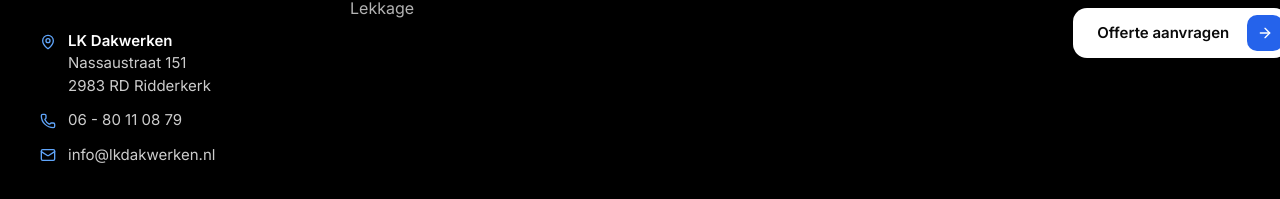
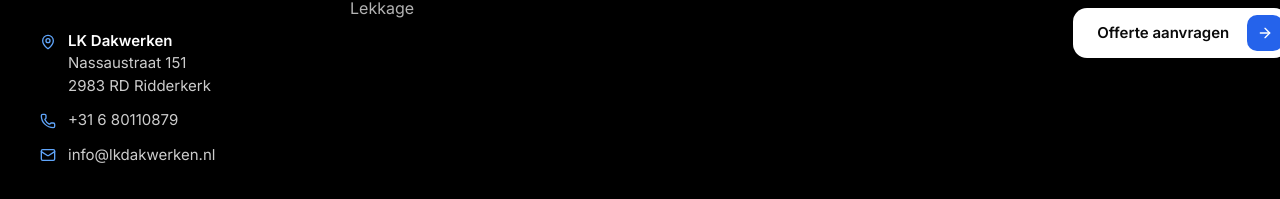
Before and after one commit to Semdesnoo/lkdakwerken, a Next.js app: page /lkdakwerken/blog in a window 1280 px wide. Shown: the part 3130-3329 px from the top of the page. Built offline with nearby package versions, Linux system fonts and the light colour scheme.

Commit message:
Telefoonnummer overal als +31 6 80110879

```diff
--- a/app/diensten/bitumen-daken/page.tsx
+++ b/app/diensten/bitumen-daken/page.tsx
@@ -577,7 +577,7 @@ export default function BitumenDakenPage() {
               </Link>
               <a href="tel:+31680110879" className="btn-ghost-invert">
                 <Phone className="w-4 h-4" aria-hidden="true" />
-                Bel 06 - 80 11 08 79
+                Bel +31 6 80110879
               </a>
             </div>
           </Reveal>
--- a/app/diensten/lekkage/page.tsx
+++ b/app/diensten/lekkage/page.tsx
@@ -101,7 +101,7 @@ export default function LekkagePage() {
         compact
       >
         <a href="tel:+31680110879" className="btn-pill">
-          <span className="label">Bel direct: 06 - 80 11 08 79</span>
+          <span className="label">Bel direct: +31 6 80110879</span>
           <span className="arrow"><Phone className="w-4 h-4" aria-hidden="true" /></span>
         </a>
         <Link href="/offerte?dienst=lekkage" className="btn-ghost-invert">
@@ -145,7 +145,7 @@ export default function LekkagePage() {
           </div>
           <div className="mt-10 text-center">
             <a href="tel:+31680110879" className="btn-pill justify-center inline-flex">
-              <span className="label">Bel 06 - 80 11 08 79</span>
+              <span className="label">Bel +31 6 80110879</span>
               <span className="arrow"><Phone className="w-4 h-4" aria-hidden="true" /></span>
             </a>
             <p className="mt-4 text-sm text-ink-500">
@@ -405,7 +405,7 @@ export default function LekkagePage() {
             </p>
             <div className="mt-8">
               <a href="tel:+31680110879" className="btn-pill">
-                <span className="label">Bel 06 - 80 11 08 79</span>
+                <span className="label">Bel +31 6 80110879</span>
                 <span className="arrow"><Phone className="w-4 h-4" aria-hidden="true" /></span>
               </a>
             </div>
@@ -647,7 +647,7 @@ export default function LekkagePage() {
             </p>
             <div className="mt-8 flex flex-wrap justify-center gap-3">
               <a href="tel:+31680110879" className="btn-pill">
-                <span className="label">Bel 06 - 80 11 08 79</span>
+                <span className="label">Bel +31 6 80110879</span>
                 <span className="arrow"><Phone className="w-4 h-4" aria-hidden="true" /></span>
               </a>
               <Link href="/offerte?dienst=lekkage" className="btn-ghost-invert">
--- a/app/diensten/nieuwbouw/page.tsx
+++ b/app/diensten/nieuwbouw/page.tsx
@@ -636,7 +636,7 @@ export default function NieuwbouwPage() {
               </Link>
               <a href="tel:+31680110879" className="btn-ghost-invert">
                 <Phone className="w-4 h-4" aria-hidden="true" />
-                Bel 06 - 80 11 08 79
+                Bel +31 6 80110879
               </a>
             </div>
           </Reveal>
--- a/app/diensten/onderhoud/page.tsx
+++ b/app/diensten/onderhoud/page.tsx
@@ -656,7 +656,7 @@ export default function OnderhoudPage() {
               </Link>
               <a href="tel:+31680110879" className="btn-ghost-invert">
                 <Phone className="w-4 h-4" aria-hidden="true" />
-                Bel 06 - 80 11 08 79
+                Bel +31 6 80110879
               </a>
             </div>
           </Reveal>
--- a/app/diensten/renovatie/page.tsx
+++ b/app/diensten/renovatie/page.tsx
@@ -577,7 +577,7 @@ export default function RenovatiePage() {
               </Link>
               <a href="tel:+31680110879" className="btn-ghost-invert">
                 <Phone className="w-4 h-4" aria-hidden="true" />
-                Bel 06 - 80 11 08 79
+                Bel +31 6 80110879
               </a>
             </div>
           </Reveal>
--- a/app/offerte/page.tsx
+++ b/app/offerte/page.tsx
@@ -82,7 +82,7 @@ export default function OffertePage() {
                   href="tel:+31680110879"
                   className="mt-5 inline-block text-2xl font-display font-bold tracking-[-0.02em] link-underline"
                 >
-                  06 - 80 11 08 79
+                  +31 6 80110879
                 </a>
               </div>
             </Reveal>
--- a/app/projecten/page.tsx
+++ b/app/projecten/page.tsx
@@ -114,7 +114,7 @@ export default function ProjectenPage() {
               </Link>
               <a href="tel:+31680110879" className="btn-link justify-center">
                 <Phone className="w-4 h-4" aria-hidden="true" />
-                Bel 06 - 80 11 08 79
+                Bel +31 6 80110879
               </a>
             </div>
           </Reveal>
--- a/components/Navigation.tsx
+++ b/components/Navigation.tsx
@@ -312,7 +312,7 @@ export function Navigation() {
         <div className="px-6 py-6 border-t border-paper-200 space-y-3">
           <a href="tel:+31680110879" className="flex items-center gap-3 font-medium">
             <Phone className="w-4 h-4 text-blue-500" aria-hidden="true" />
-            <span>06 - 80 11 08 79</span>
+            <span>+31 6 80110879</span>
           </a>
           <Link
             href="/offerte"
--- a/components/OfferteFormulier.tsx
+++ b/components/OfferteFormulier.tsx
@@ -394,7 +394,7 @@ export function OfferteFormulier() {
                     <span className="flex h-8 w-8 items-center justify-center rounded-full bg-blue-50">
                       <Phone className="w-4 h-4" aria-hidden="true" />
                     </span>
-                    06 - 80 11 08 79
+                    +31 6 80110879
                   </a>
                 </div>
               )}
--- a/lib/data.ts
+++ b/lib/data.ts
@@ -293,8 +293,8 @@ export const bedrijf = {
   postcode: "2983 RD",
   plaats: "Ridderkerk",
   provincie: "Zuid-Holland",
-  telefoon: "06 - 80 11 08 79",
-  mobiel: "06 - 80 11 08 79",
+  telefoon: "+31 6 80110879",
+  mobiel: "+31 6 80110879",
   email: "info@lkdakwerken.nl",
   kvk: "42178573",
   vestigingsnummer: "000066845793",
```
